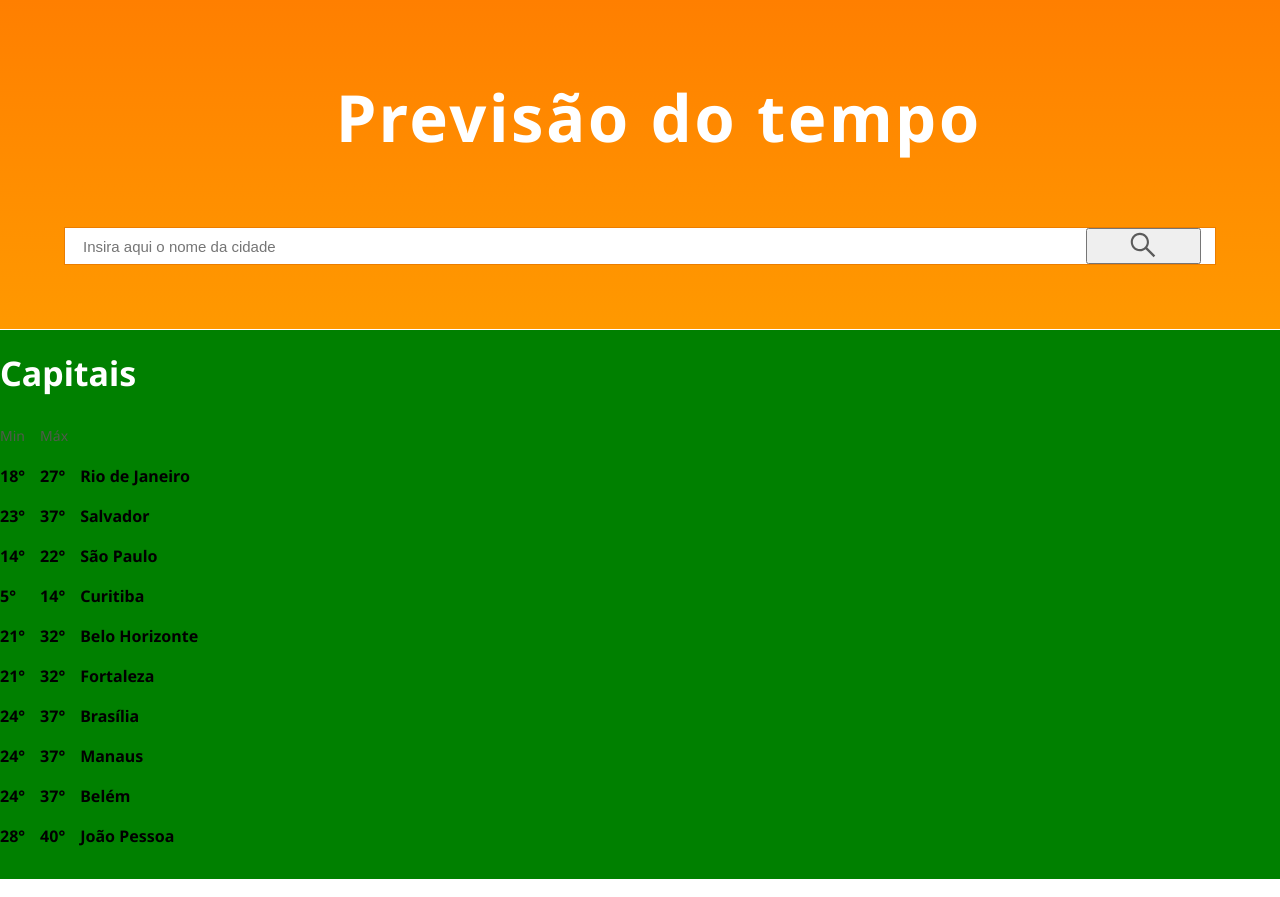
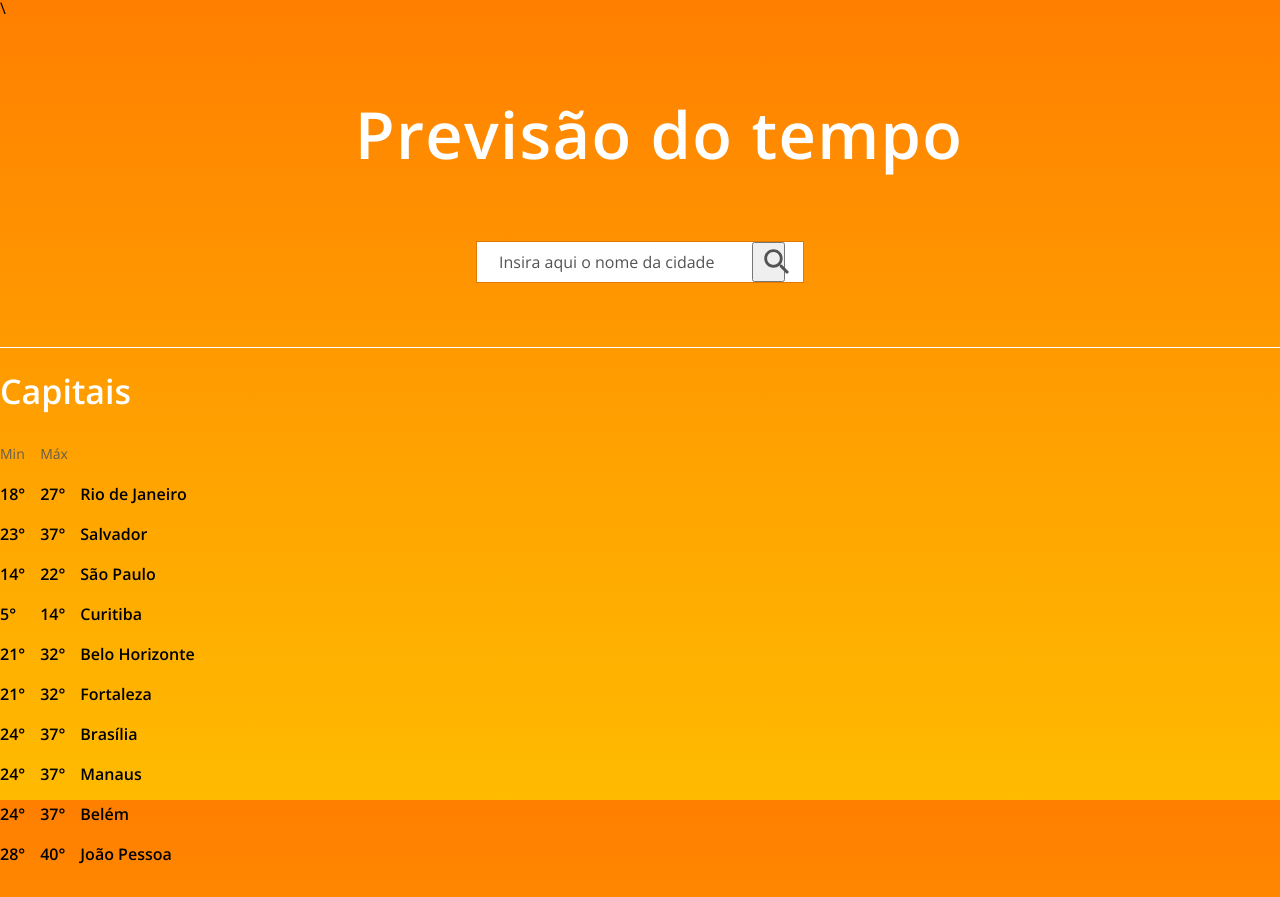
Before and after one commit to diazevedo/1STi-desafio-frontend, a React (Create React App) app: page / in a window 1280 px wide. Built offline with nearby package versions, Linux system fonts and the light colour scheme.

Commit message:
modifications made until 21 of July. Some tests and minor changes

```diff
--- a/public/index.html
+++ b/public/index.html
@@ -9,10 +9,8 @@
       manifest.json provides metadata used when your web app is installed on a
       user's mobile device or desktop. See https://developers.google.com/web/fundamentals/web-app-manifest/
     -->
-    <link rel="manifest" href="%PUBLIC_URL%/manifest.json" />
-    <!-- <link href="https://fonts.googleapis.com/css?family=Noto+Sans+JP:100,300,500&display=swap" rel="stylesheet"> -->
-    <link href="https://fonts.googleapis.com/css?family=Noto+Sans:400,700&display=swap" rel="stylesheet">
-
+    <link rel="manifest" href="%PUBLIC_URL%/manifest.json" />\
+    <link href="https://fonts.googleapis.com/css?family=Open+Sans:300,600&display=swap" rel="stylesheet">
     <!--
       Notice the use of %PUBLIC_URL% in the tags above.
       It will be replaced with the URL of the `public` folder during the build.
--- a/src/components/ButtonSubmitSti/index.js
+++ b/src/components/ButtonSubmitSti/index.js
@@ -1,10 +1,10 @@
 import React from "react"
-import { FaSistrix } from "react-icons/fa"
+import { MdSearch } from 'react-icons/md'
 import './styles.css'
 
 const ButtonSubmitSti = ({ size, nameClass = "search-icon-sti" }) => (
   <button type="submit" className="button-submit-sti">
-    <FaSistrix size={size} className={nameClass}/>
+    <MdSearch size={34} className={nameClass}/>
   </button>
 )
 
--- a/src/components/ButtonSubmitSti/styles.css
+++ b/src/components/ButtonSubmitSti/styles.css
@@ -1,3 +1,7 @@
+.button-submit-sti {
+  color: #4c4b4b;
+}
+
 .button-submit-sti:hover,
 .search-icon-sti:hover{
   cursor: pointer;
--- a/src/components/FormSearchCitySti/index.js
+++ b/src/components/FormSearchCitySti/index.js
@@ -8,7 +8,7 @@ const FormSearchCitySti = () => (
   <form className="form-city-sti">
     <div className="container-input">
       <InputTextSti placeholderText="Insira aqui o nome da cidade" />
-      <ButtonSubmitSti size={28} nameClass="search-icon-sti"/>
+      <ButtonSubmitSti size={34} nameClass="search-icon-sti"/>
     </div>
   </form>
 )
--- a/src/components/FormSearchCitySti/styles.css
+++ b/src/components/FormSearchCitySti/styles.css
@@ -1,36 +1,34 @@
 .form-city-sti {
-  height: 38px;
-  margin-top: 2px;
+  height: 42px;
 }
 
 .form-city-sti .container-input {
-  width: 90%;
+  width: 328px;
   height: inherit;
-  background-color:var(--color-first);
+  background-color: var(--color-first);
   margin: 0 auto;
   text-align: justify;
   position: relative;
-  padding: 0 18px;
   box-sizing: border-box;
-  border: hsl(32, 100%, 46%) 1px solid;
+  border: #e07a06 1px solid;
 }
 
 .form-city-sti .container-input .input-text-sti {
-  width: 90%;
+  width: 92%;
   height: 100%;
   padding: 0;
   border: 0;
+  padding: 0 22px;
   box-sizing: border-box;
-  color: #5b5b5b;
-
+  font-weight: 200;
 }
 
 .form-city-sti .button-submit-sti {
-  padding: 0;
   width: 10%;
   height: 100%;
   position: absolute;
-  color: #5b5b5b;
+  right: 18px;
+  color: #535353;
 }
 
 /*
--- a/src/components/SectionCitieSti/styles.css
+++ b/src/components/SectionCitieSti/styles.css
@@ -1,7 +1,7 @@
 .section-cities-sti {
   width: 100%;
   height: 550px;
-  background-color: green;
+  /* background-color: green; */
   border-top: var(--color-first) 1px solid;
   margin-top: 64px;
   padding-top: 26px;
--- a/src/components/headerSti/styles.css
+++ b/src/components/headerSti/styles.css
@@ -1,16 +1,16 @@
 .header-sti {
-  height: 200px;
-  padding-top: 26px;
+  height: 198px;
+  padding-top: 14px;
   padding-left: 38px;
   text-align: justify;
   box-sizing: border-box;
 }
 
 .header-sti .title-sti {
-  width: 220px;
+  width: 250px;
 }
 
-@media (min-width: 340px) {
+@media (min-width: 361px) {
 
   .header-sti {
     text-align: center;
--- a/src/components/inputTextSti/styles.css
+++ b/src/components/inputTextSti/styles.css
@@ -1,8 +1,14 @@
 .input-text-sti {
-  border: hsl(32, 100%, 46%) 1px solid;
+  /* border: hsl(32, 100%, 46%) 1px solid; */
   /* border: red 0.5px solid; */
-  font-size: 15px;
-  font-weight: 100;
+  font-size: 16px;
+  font-weight: 300;
+  font-family: 'Open Sans', sans-serif;
+  color: #535353;
+}
+
+.input-text-sti::placeholder {
+  color: inherit;
 }
 
 .input-text-sti:focus {
--- a/src/components/titleSti/styles.css
+++ b/src/components/titleSti/styles.css
@@ -1,7 +1,7 @@
 .title-sti {
-  font-size: 42px;
+  font-size: 48px;
   color: var(--color-first);
-  line-height: 64px;
-  font-weight: 700;
-  letter-spacing: 0.04em;
+  line-height: 66px;
+  letter-spacing: 0.02em;
+  font-weight: 600;
 }
--- a/src/styles/elements/base.css
+++ b/src/styles/elements/base.css
@@ -1,12 +1,14 @@
-html {
-  /* height: 100vh; */
+html, body {
+  height: 100vh;
   width: 100vw;
   background: linear-gradient(to bottom, #ff7f00, #ff8f00, #ff9e00, #ffad00, #ffbb00);
-  background-attachment: fixed;
-  font-family: 'Noto Sans', sans-serif;
+  /* I need to read about it -- background-attachment: fixed; */
+  /* background-attachment: fixed; */
+  font-family: 'Open Sans', sans-serif;
 }
 
-/*this root cannot be here, it has to be in the index.css of the /components/index.js*/
-#root {
-  height: inherit;
-}
+/* this root cannot be here, it has to be in the index.css of the /components/index.js */
+/*#root {
+  height: 100vh;
+
+}*/
```
